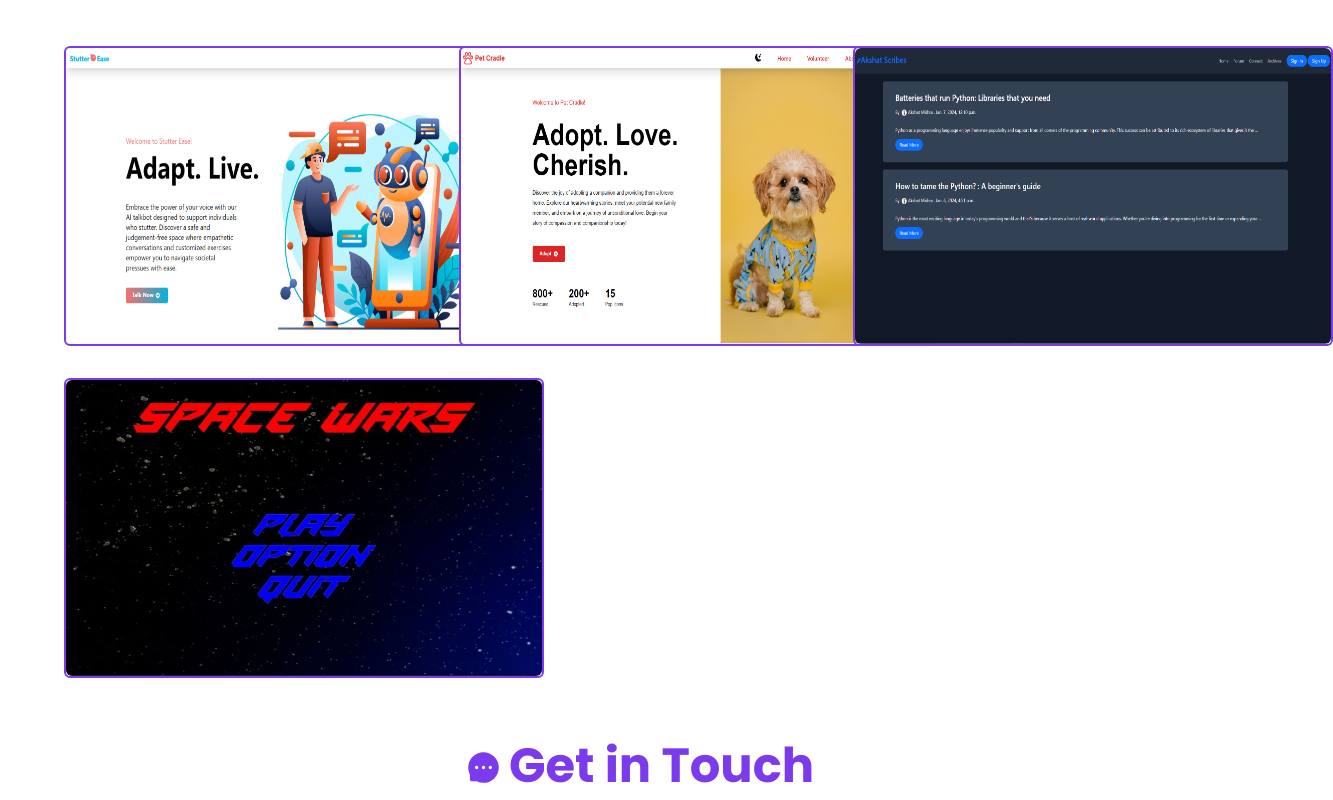
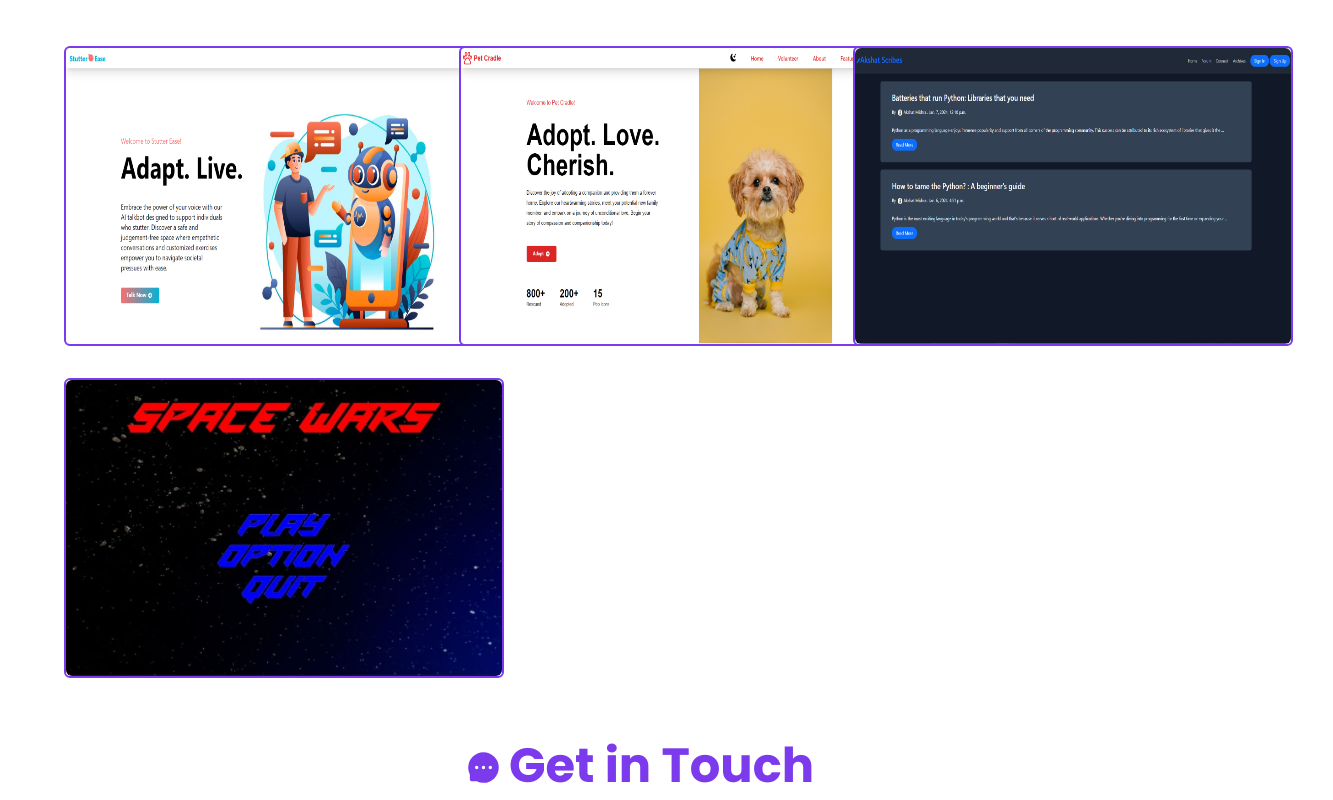
Before and after one commit to Adm-2005/Portfolio-v2, a React (Vite) app: page / in a window 1280 px wide. Shown: the part 2900-3700 px from the top of the page, 1333 px wide, since content can reach past the window. Built offline with nearby package versions, Linux system fonts and the light colour scheme.

Commit message:
changes to project card

```diff
--- a/src/constants/index.js
+++ b/src/constants/index.js
@@ -107,7 +107,7 @@ export const projectLinks = [
   {
     name: "Stutter Ease",
     description:
-      "Stutter Ease is an AI talkbot that provides personalized speech therapy to individuals with stuttering challenges.",
+      "Stutter Ease is a talkbot that aids individuals with stuttering challenges.",
     imgUrl: "assets/images/projects/stutterease.png",
     repoUrl: "https://github.com/Adm-2005/Stutter-Ease",
   },
--- a/src/sections/Projects.jsx
+++ b/src/sections/Projects.jsx
@@ -27,7 +27,7 @@ export default function Projects(props) {
         </div>
         <div className="grid py-16 m-auto xl:grid-cols-3 grid-cols-1 gap-8">
           {projectLinks.map((project) => (
-            <div className="w-[330px] h-[250px] md:w-[450px] lg:w-[480px] sm:h-[300px] bg-transparent cursor-pointer group perspective">
+            <div className="w-[280px] sm:w-[380px] md:w-[440px] h-[250px] sm:h-[300px] bg-transparent cursor-pointer group perspective">
               <div className="relative  preserve-3d group-hover:my-rotate-y-180 w-full h-full duration-1000">
                 <div className="absolute backface-hidden border-2 border-violet-600 rounded-md w-full h-full">
                   <img
```
